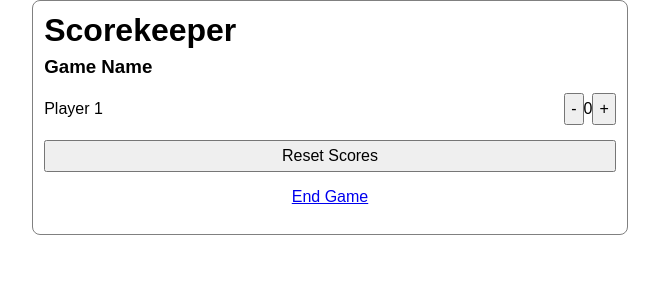
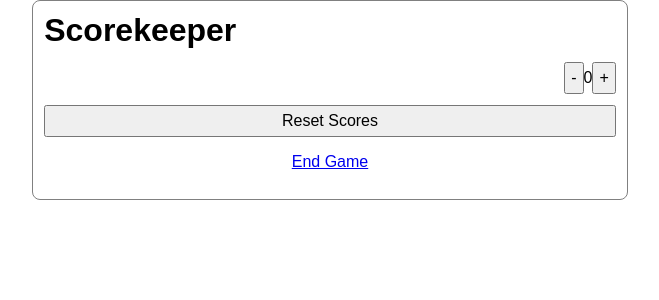
Before and after one commit to SarmadAD/scorekeeper-app, a Next.js app: page /GamePage in a window 1280 px wide. Shown: the top 300 px of the page, without its empty margins (310-969 px from the left). Built offline with nearby package versions, Linux system fonts and the light colour scheme.

Commit message:
added gamepage

```diff
--- a/components/ActiveGame.js
+++ b/components/ActiveGame.js
@@ -2,21 +2,23 @@ import styled from "styled-components";
 import Link from "next/link";
 import { Fieldset } from "./GameFormular";
 
-export function ActiveGame() {
+export function ActiveGame({ nameOfGame, playerNames }) {
   return (
     <>
       <Fieldset>
         <h1>Scorekeeper</h1>
-        <h3>Game Name</h3>
+        <h3>{nameOfGame}</h3>
         <div>
-          <Section>
-            <p>Player 1 </p>
+          {playerNames.split(",").map((player) => (
+            <Section key={player}>
+              <p>{player}</p>
               <div>
                 <button>-</button>
                 <span>0</span>
                 <button>+</button>
               </div>
             </Section>
+          ))}
         </div>
         <FlexGamePageButtons>
           <Link href="/">
--- a/pages/GamePage.js
+++ b/pages/GamePage.js
@@ -1,5 +1,10 @@
 import { ActiveGame } from "../components/ActiveGame";
 
-export default function GamePage({ nameOfGame, setNameOfGame, playerNames, setPlayerNames }) {
-  return <ActiveGame />;
+export default function GamePage({
+  nameOfGame,
+  setNameOfGame,
+  playerNames,
+  setPlayerNames,
+}) {
+  return <ActiveGame nameOfGame={nameOfGame} playerNames={playerNames} />;
 }
--- a/pages/_app.js
+++ b/pages/_app.js
@@ -3,11 +3,17 @@ import { GlobalStyle } from "../GlobalStyle/GlobalStyle";
 
 function MyApp({ Component, pageProps }) {
   const [nameOfGame, setNameOfGame] = useState("");
-  const [playerNames, setPlayerNames] = useState([]);
+  const [playerNames, setPlayerNames] = useState("");
   return (
     <>
       <GlobalStyle />
-      <Component {...pageProps} nameOfGame={nameOfGame} setNameOfGame={setNameOfGame} playerNames={playerNames} setPlayerNames={setPlayerNames} />
+      <Component
+        {...pageProps}
+        nameOfGame={nameOfGame}
+        setNameOfGame={setNameOfGame}
+        playerNames={playerNames}
+        setPlayerNames={setPlayerNames}
+      />
     </>
   );
 }
```
Lines whose indentation alone changed are shown as unchanged.
